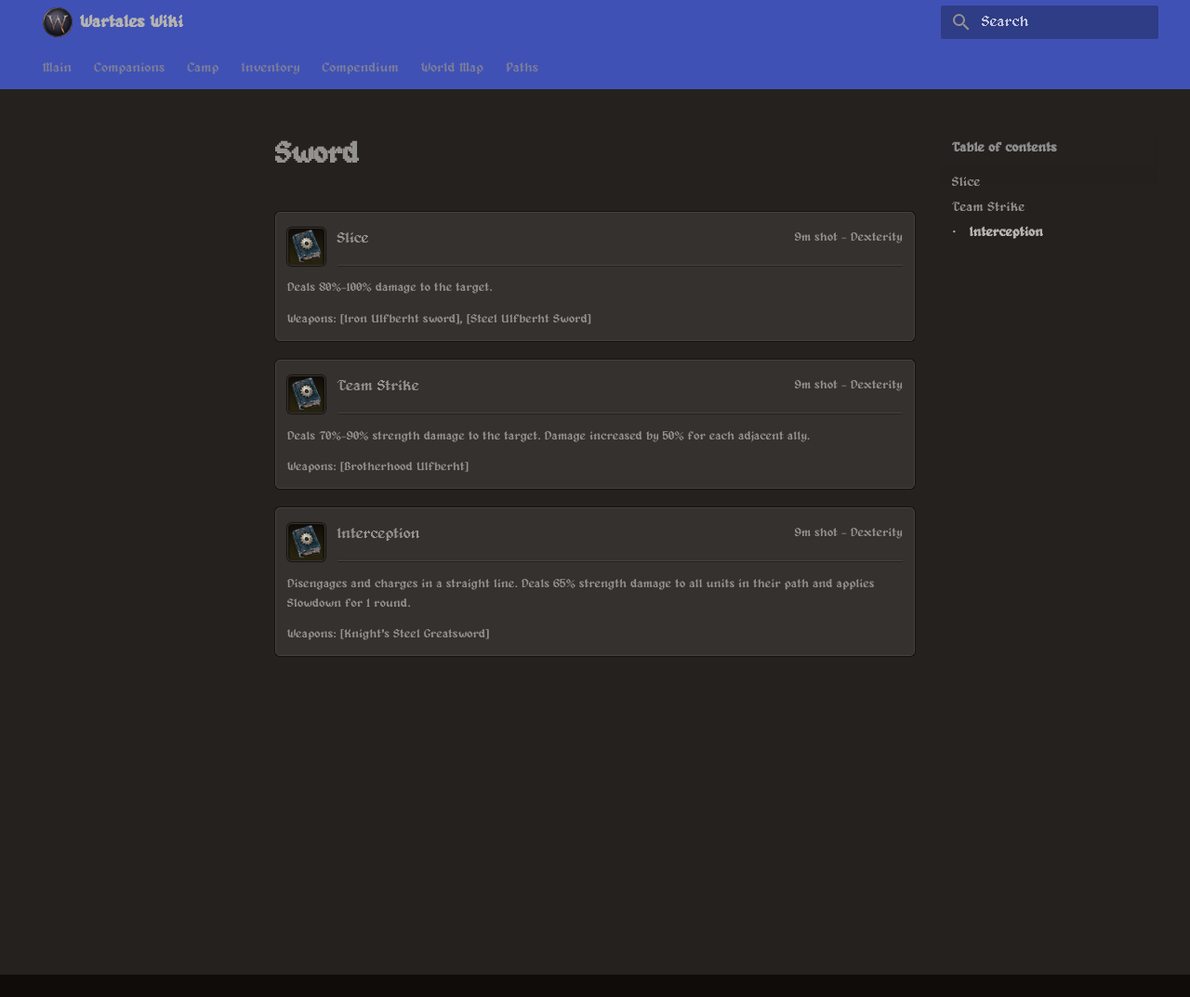
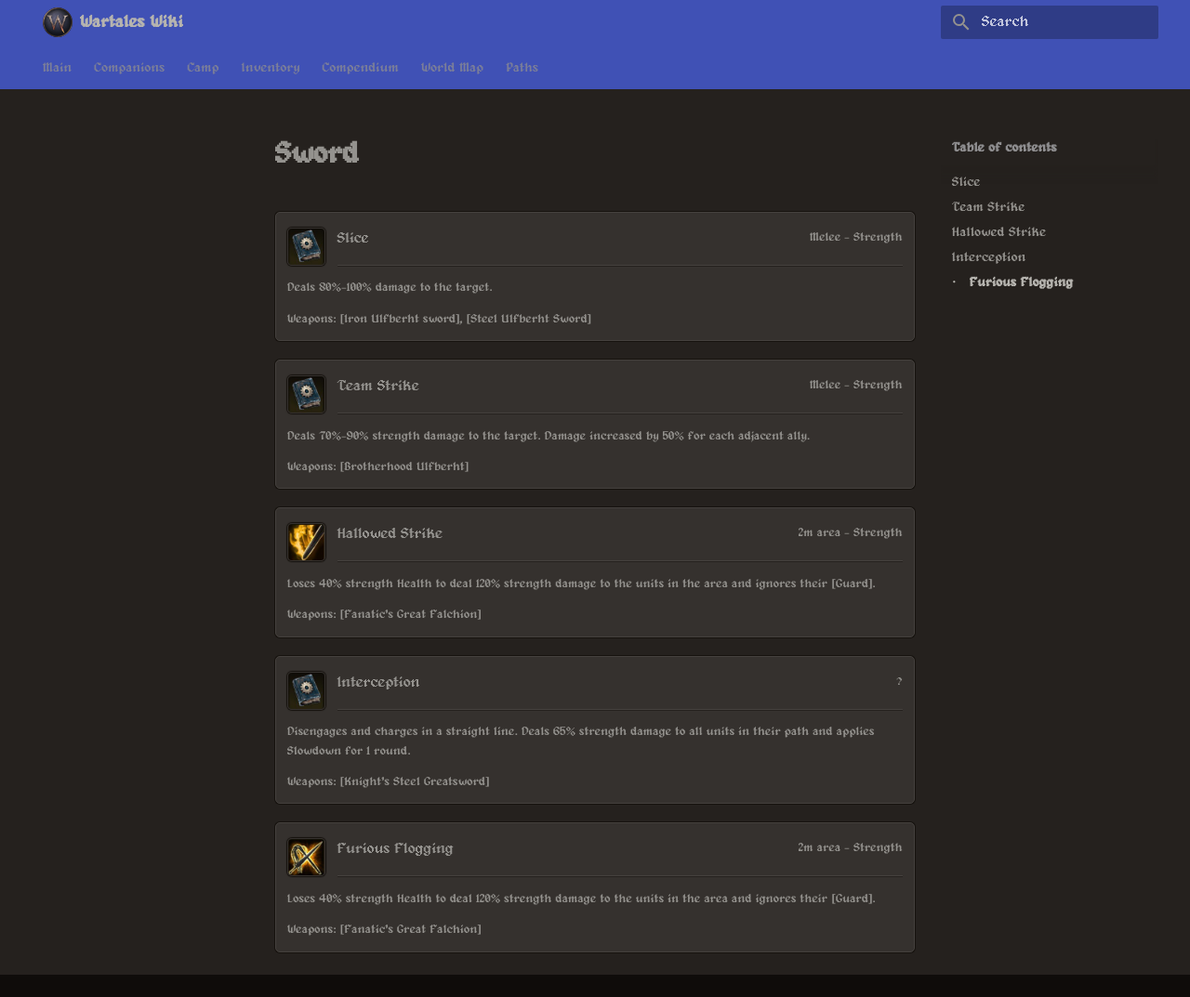
Before and after one commit to 0x946/wartales-wiki, an MkDocs documentation site: the page built from docs/partials/weapon_skills/sword.md, in a window 1280 px wide and 1073 px high. Shown: the whole window at 93% size. Built offline with MkDocs 1.6.1 and Material for MkDocs 9.7.7, drawn with Linux system fonts in a browser that asks for light colours.

Commit message:
add weapon skills

```diff
--- a/docs/partials/weapon_skills/sword.md
+++ b/docs/partials/weapon_skills/sword.md
@@ -2,7 +2,7 @@
 
     <div class="weaponskillbox">
     ![skill](../../../static/img/inventory/manual.png){align=left}
-    <div class="skill">9m shot - Dexterity</div>
+    <div class="skill">Melee - Strength</div>
     ### Slice
     ---
     <p>Deals 80%-100% damage to the target.</p>
@@ -13,7 +13,7 @@
 
     <div class="weaponskillbox">
     ![skill](../../../static/img/inventory/manual.png){align=left}
-    <div class="skill">9m shot - Dexterity</div>
+    <div class="skill">Melee - Strength</div>
     ### Team Strike
     ---
     <p>Deals 70%-90% strength damage to the target. Damage increased by 50% for each adjacent ally.</p>
@@ -24,11 +24,36 @@
 !!! note ""
 
     <div class="weaponskillbox">
+    ![skill](../../../static/img/weapon_skills/hallowed_strike.png){align=left}
+    <div class="skill">2m area - Strength</div>
+    ### Hallowed Strike
+    ---
+    <p>Loses 40% strength Health to deal 120% strength damage to the units in the area and ignores their [Guard].</p>
+    <p>Weapons: [Fanatic's Great Falchion]</p>
+
+    </div>
+
+
+!!! note ""
+
+    <div class="weaponskillbox">
     ![skill](../../../static/img/inventory/manual.png){align=left}
-    <div class="skill">9m shot - Dexterity</div>
+    <div class="skill">?</div>
     ### Interception
     ---
     <p>Disengages and charges in a straight line. Deals 65% strength damage to all units in their path and applies Slowdown for 1 round.</p>
     <p>Weapons: [Knight's Steel Greatsword]</p>
 
     </div>
+
+!!! note ""
+
+    <div class="weaponskillbox">
+    ![skill](../../../static/img/weapon_skills/furious_flogging.png){align=left}
+    <div class="skill">2m area - Strength</div>
+    ### Furious Flogging
+    ---
+    <p>Loses 40% strength Health to deal 120% strength damage to the units in the area and ignores their [Guard].</p>
+    <p>Weapons: [Fanatic's Great Falchion]</p>
+
+    </div>
```
Also changed, not shown: docs/partials/weapon_skills/axe.md (+14 -2 lines), docs/partials/weapon_skills/bow.md (+24 -0 lines), docs/partials/weapon_skills/dagger.md (+1 -1 lines), docs/partials/weapon_skills/mace.md (+3 -3 lines), docs/partials/weapon_skills/polearm.md (+12 -0 lines), docs/static/img/weapon_skills/arm_of_justice.png (added), docs/static/img/weapon_skills/axe_throw.png (added), docs/static/img/weapon_skills/bravado.png (added), docs/static/img/weapon_skills/coup_de_grace.png (added), docs/static/img/weapon_skills/flaming_arrow.png (added), docs/static/img/weapon_skills/forceful_interrogation.png (added), docs/static/img/weapon_skills/frenzy.png (added), docs/static/img/weapon_skills/furious_flogging.png (added), docs/static/img/weapon_skills/hallowed_strike.png (added), 4 more files.
